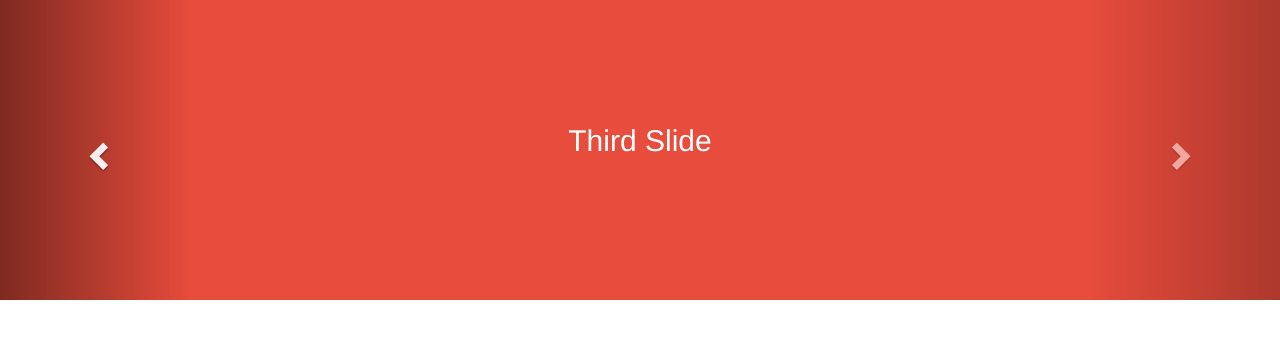
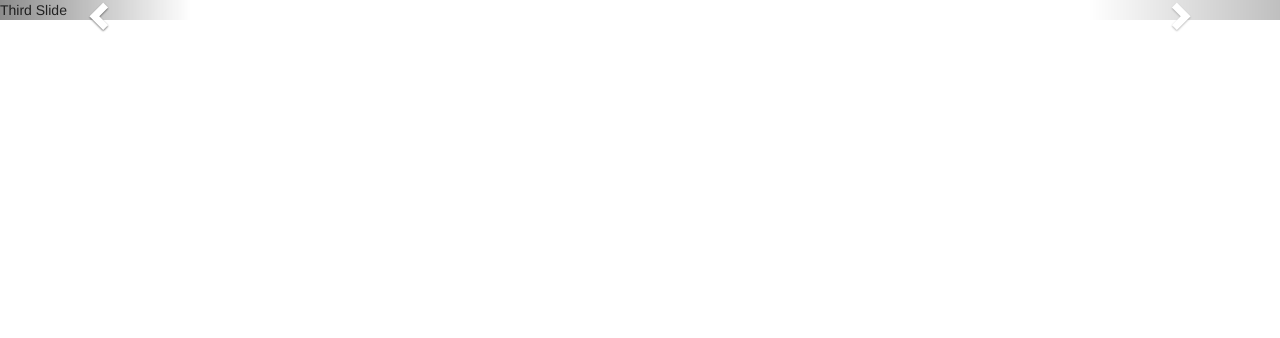
Before and after one commit to acciojob/bootstrap-carousel-technopradyumn, a website: page main.html in a window 1280 px wide. Drawn offline with nearby package versions, Linux system fonts and the light colour scheme.

Commit message:
created a submission

```diff
--- a/main.html
+++ b/main.html
@@ -3,38 +3,10 @@
 <html>
 <head>
     <link rel="stylesheet" href="https://maxcdn.bootstrapcdn.com/bootstrap/3.4.1/css/bootstrap.min.css">
-    <style>
-        .carousel-inner > .item {
-            height: 300px;
-            text-align: center;
-            padding-top: 120px;
-            font-size: 30px;
-            color: white;
-        }
-
-        .first-slide {
-            background-color: #3498db;
-        }
-
-        .second-slide {
-            background-color: #2ecc71;
-        }
-
-        .third-slide {
-            background-color: #e74c3c;
-        }
-
-        .fourth-slide {
-            background-color: #9b59b6;
-        }
-
-        .fifth-slide {
-            background-color: #f39c12;
-        }
-    </style>
 </head>
 <body>
-    <div id="myCarousel" class="carousel slide">
+
+    <div id="myCarousel" class="carousel slide" data-ride="carousel">
         <div class="carousel-inner">
             <div class="item first-slide">
                 First Slide
@@ -57,12 +29,12 @@
             </div>
         </div>
 
-        <a class="left carousel-control" href="#myCarousel" role="button">
+        <a class="left carousel-control" href="#myCarousel" role="button" data-slide="prev">
             <span class="glyphicon glyphicon-chevron-left"></span>
             <span class="sr-only">Previous</span>
         </a>
 
-        <a class="right carousel-control" href="#myCarousel" role="button">
+        <a class="right carousel-control" href="#myCarousel" role="button" data-slide="next">
             <span class="glyphicon glyphicon-chevron-right"></span>
             <span class="sr-only">Next</span>
         </a>
@@ -71,5 +43,6 @@
     <script src="https://ajax.googleapis.com/ajax/libs/jquery/3.6.0/jquery.min.js"></script>
     <script src="https://maxcdn.bootstrapcdn.com/bootstrap/3.4.1/js/bootstrap.min.js"></script>
     <script src="./script.js"></script>
+
 </body>
 </html>
```
